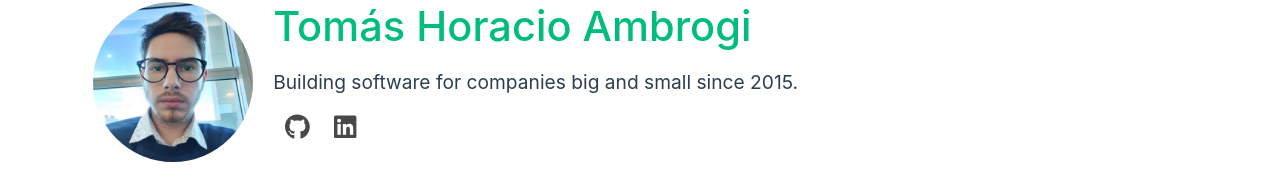
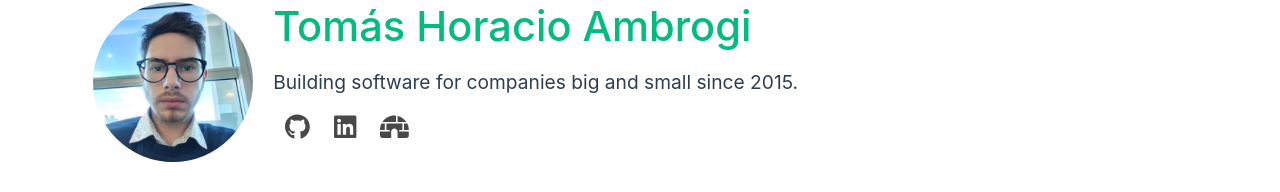
Before and after one commit to tomiambro/resume, a Vue app: page / in a window 1280 px wide. Shown: the part 86-278 px from the top of the page. Built offline with nearby package versions, Linux system fonts and the light colour scheme.

Commit message:
feat: adding test dome certificate

```diff
--- a/src/components/Title.vue
+++ b/src/components/Title.vue
@@ -15,11 +15,14 @@
             <h1 class="green">Tomás Horacio Ambrogi</h1>
             <h3>Building software for companies big and small since 2015.</h3>
             <div class="social-icons flex justify-center lg:justify-start my-3 px-0">
-                <a class="icon mx-3 lg:mx-3" href="https://github.com/tomiambro" target="_blank">
+                <a class="icon mx-3 lg:mx-3" title="Github" href="https://github.com/tomiambro" target="_blank">
                     <font-awesome-icon icon="fa-brands fa-github" />
                 </a>
-                <a class="icon mx-3 lg:mx-3" href="https://www.linkedin.com/in/tomas-ambrogi/" target="_blank">
+                <a class="icon mx-3 lg:mx-3" title="Linkedin" href="https://www.linkedin.com/in/tomas-ambrogi/" target="_blank">
                     <font-awesome-icon icon="fa-brands fa-linkedin" />
+                </a>
+                <a class="icon mx-3 lg:mx-3" title="Testdome certificate" href="https://www.testdome.com/certificates/15b7229d05f444ec9d80d9c8cb68a3e8" target="_blank">
+                    <font-awesome-icon icon="fa-solid fa-igloo" />
                 </a>
             </div>
         </div>
--- a/src/main.js
+++ b/src/main.js
@@ -9,9 +9,10 @@ import { getAnalytics } from 'firebase/analytics'
 
 import { library } from '@fortawesome/fontawesome-svg-core'
 import { faGithub, faLinkedin } from '@fortawesome/free-brands-svg-icons'
+import { faIgloo } from '@fortawesome/free-solid-svg-icons'
 import { FontAwesomeIcon } from '@fortawesome/vue-fontawesome'
 
-library.add(faGithub, faLinkedin)
+library.add(faGithub, faLinkedin, faIgloo)
 
 
 const firebaseConfig = {
```
